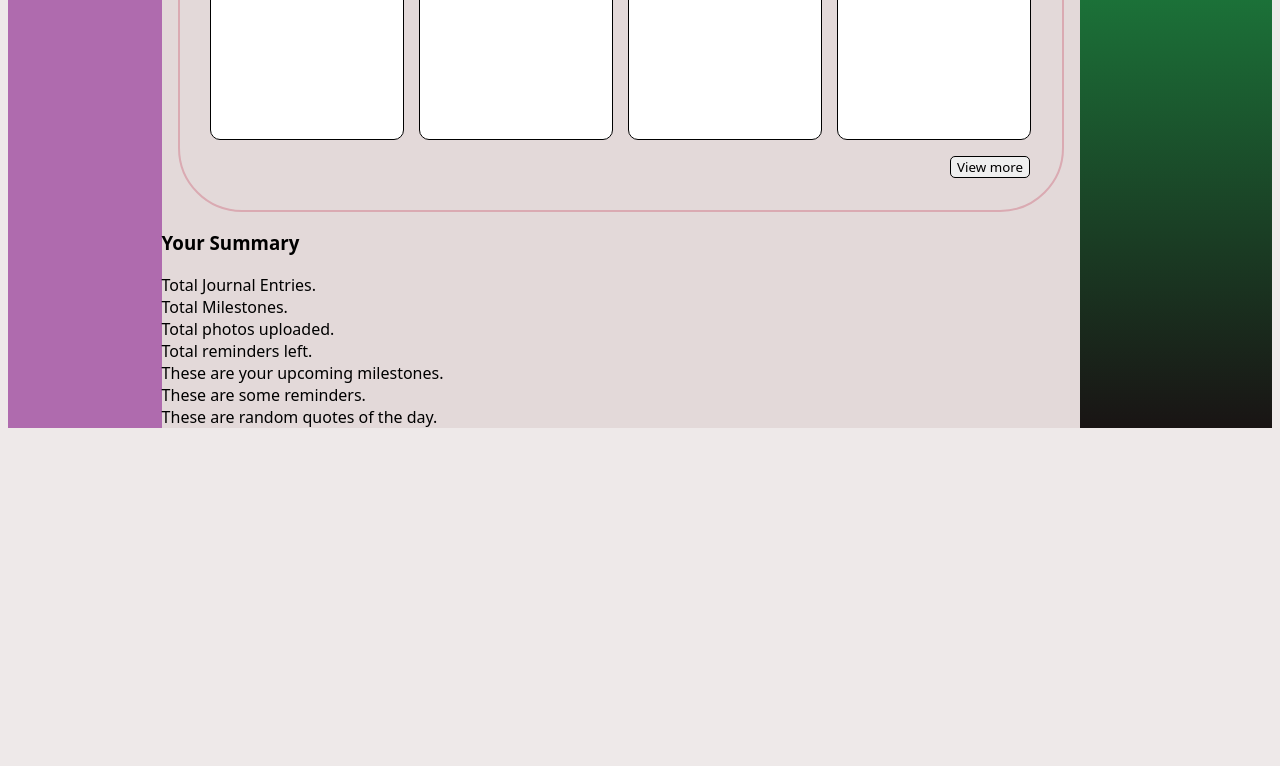
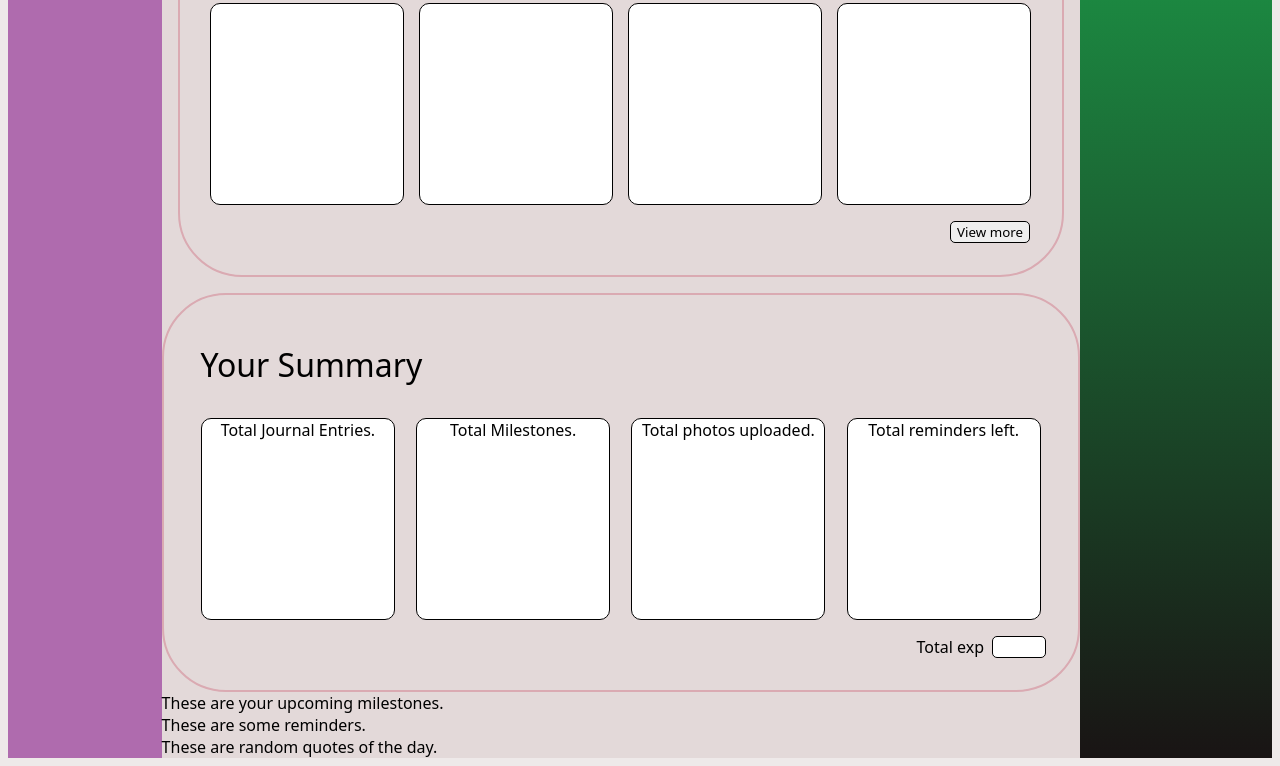
Before and after one commit to redpillow08/project-marchember, a plain HTML site: page index.html in a window 1280 px wide. Shown: the part 389-1155 px from the top of the page. Before the commit the page ends 825 px from the top, so only its background shows below. Drawn offline with Linux system fonts and the light colour scheme.

Commit message:
Updated the summary section.

```diff
--- a/index.html
+++ b/index.html
@@ -29,12 +29,12 @@
 
         <section id="main-page">
 
-            <h1 id="welcome"><a>Welcome</a></h1> <!-- add href-->
+            <h1 id="welcome"><a>[Good morning/ afternoon], [insert name] </a></h1> <!-- add href-->
 
 
             <section id="recent-activities">
                 <h1 id="recent-activities-head"><a>Recent activities</a></h1> <!--add href-->
-                <div class="activities">
+                 <div class="activities">
                     <div class="activity activity1"></div>
                     <div class="activity activity2"></div>
                     <div class="activity activity3"></div>
@@ -48,18 +48,36 @@
 
 
 
+
+
+
+
+
             <section id="stats">
                 <h1 id="summary">Your Summary</h1>
 
-                <div id="stat-1">Total Journal Entries.</div>
 
-                <div id="stat-2">Total Milestones.</div>
+                <div id="stats-container">
 
-                <div id="stat-3">Total photos uploaded.</div>
+                    <div class="stat stat-1">Total Journal Entries.</div>
 
-                <div id="stat-4">Total reminders left. </div>
+                    <div class="stat stat-2">Total Milestones.</div>
+
+                    <div class="stat stat-3">Total photos uploaded.</div>
+
+                    <div class="stat stat-4">Total reminders left. </div>
+
+                </div>
+                <div id="exp-container">
+                        Total exp <input type="text" id="exp" readonly>
+                </div>
 
             </section>
+
+
+
+
+
 
             <section id="upcoming-milestones">
                 These are your upcoming milestones.
--- a/style.css
+++ b/style.css
@@ -96,7 +96,6 @@ header{
 
 #recent-activities{
     border: 2px solid hsl(350, 39%, 76%);
-    text-align: center;
     padding: 1rem;
     border-radius: 4rem;
     margin: 1rem;
@@ -148,6 +147,61 @@ header{
 }
 
 
+#stats{
+    border: 2px solid hsl(350, 39%, 76%);
+    padding: 1rem;
+    border-radius: 4rem;
+    text-align: center;
+
+}
+
+#summary{
+    font-size: 2rem;
+    text-align: left;
+    margin-left: 1.3rem;
+    font-weight: lighter;
+}
+
+#summary a{
+    cursor: pointer;
+}
+
+#stats-container{
+    display: flex;
+    justify-content: space-evenly;
+
+}
+
+.stat{
+    cursor: pointer;
+    border-radius: 10px;
+    height: 25vh;
+    width: 15vw;
+    background-color: white;
+    border: 1px solid black;
+}
+
+#exp-container{
+    display: flex;
+    justify-content: flex-end;
+    margin: 1rem;
+}
+
+#exp{
+    border-radius: 5px;
+    border: 1px solid black;
+    font-weight: lighter;
+    margin-left: 0.5rem;
+    width: 3rem;
+}
+
+#exp:hover{
+    cursor: pointer;
+}
+
+
+
+
 
 
 #random-music{
```
